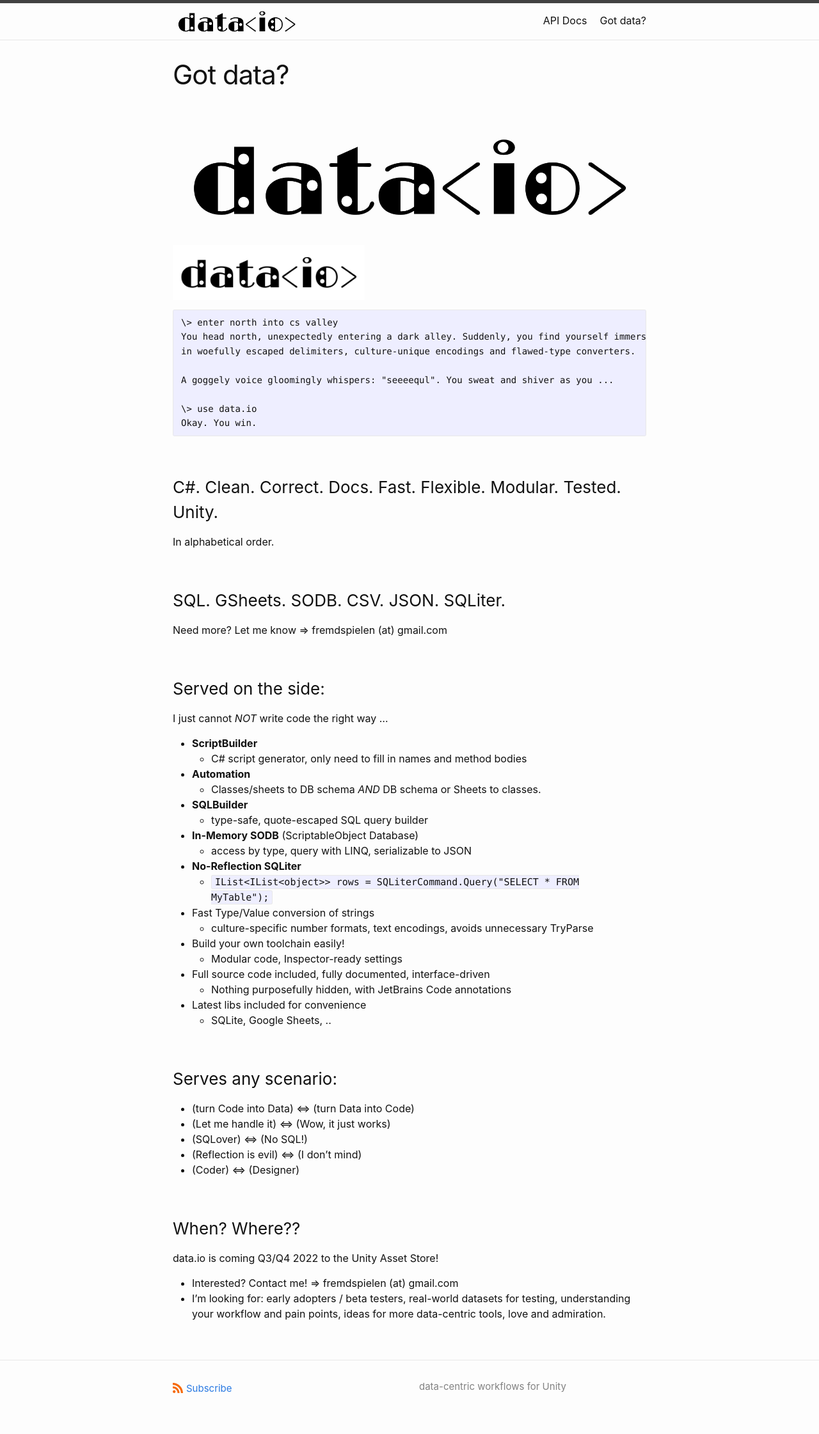
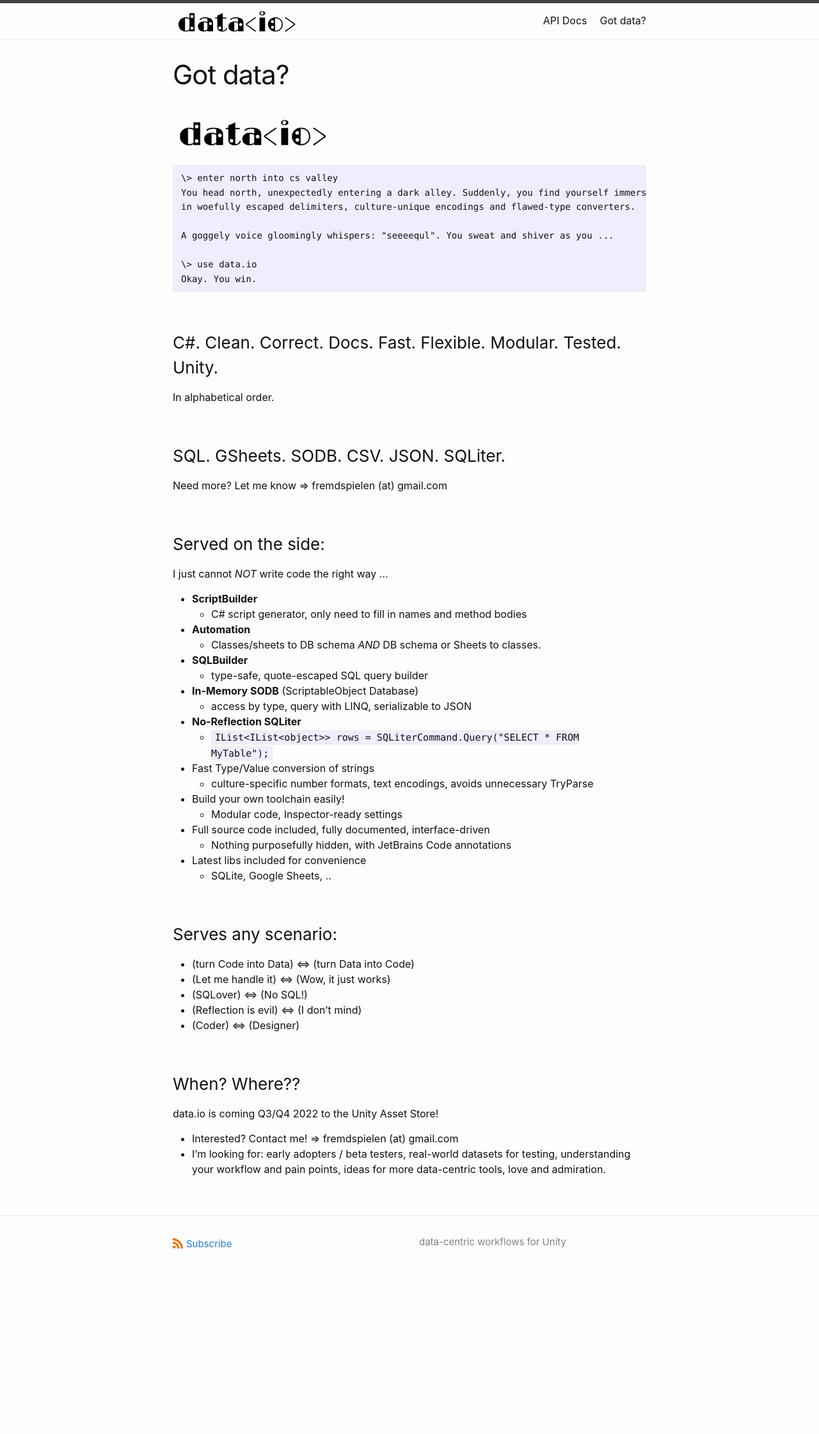
Before and after one commit to CodeSmile-0000011110110111/data.io-home, a Jekyll site: the page built from index.md, in a window 1280 px wide. Shown: the whole page at 64% size. Built offline with Jekyll 4.4.1, drawn with Linux system fonts in a browser that asks for light colours; after the commit the page ends 2017 px from its top, so only the background shows below that.

Commit message:
Update index.md

````diff
--- a/index.md
+++ b/index.md
@@ -2,8 +2,7 @@
 layout: page
 title: Got data?
 ---
-![data.io logo](/data.io-home/assets/data.io-banner-transparent.png)
-<img src="/data.io-home/assets/data.io-banner.png" alt="data.io logo" width="300"/>
+<img src="/data.io-home/assets/data.io-banner-transparent-50%.png" alt="data.io logo" width="250"/>
 ```
 \> enter north into cs valley
 You head north, unexpectedly entering a dark alley. Suddenly, you find yourself immersed
````
